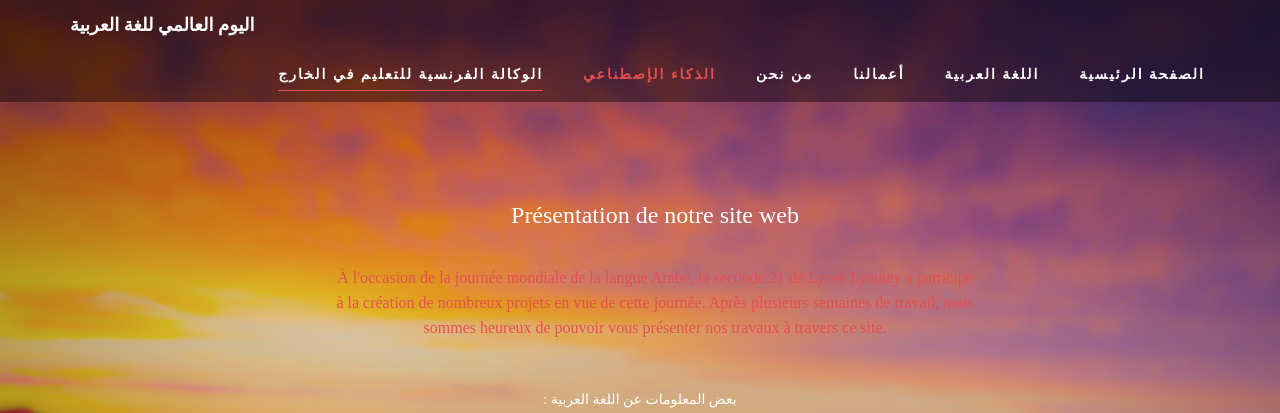
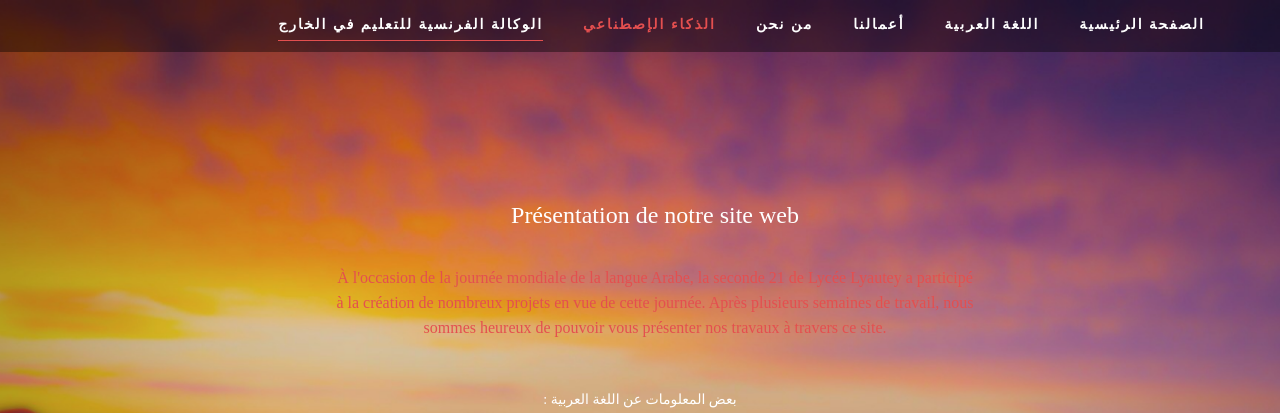
Before and after one commit to VisAdevil/arabe-oib, a plain HTML site: page index.html in a window 1280 px wide. Shown: the top 413 px of the page. Drawn offline with Linux system fonts and the light colour scheme; files whose address does not match are found by name; a web font is replaced by a local one.

Commit message:
Update index.html

```diff
--- a/index.html
+++ b/index.html
@@ -51,7 +51,7 @@
                 </button>
                 <a class="navbar-brand" href="#">
 
-                    اليوم العالمي للغة العربية
+
 
                 </a>
             </div>
```
